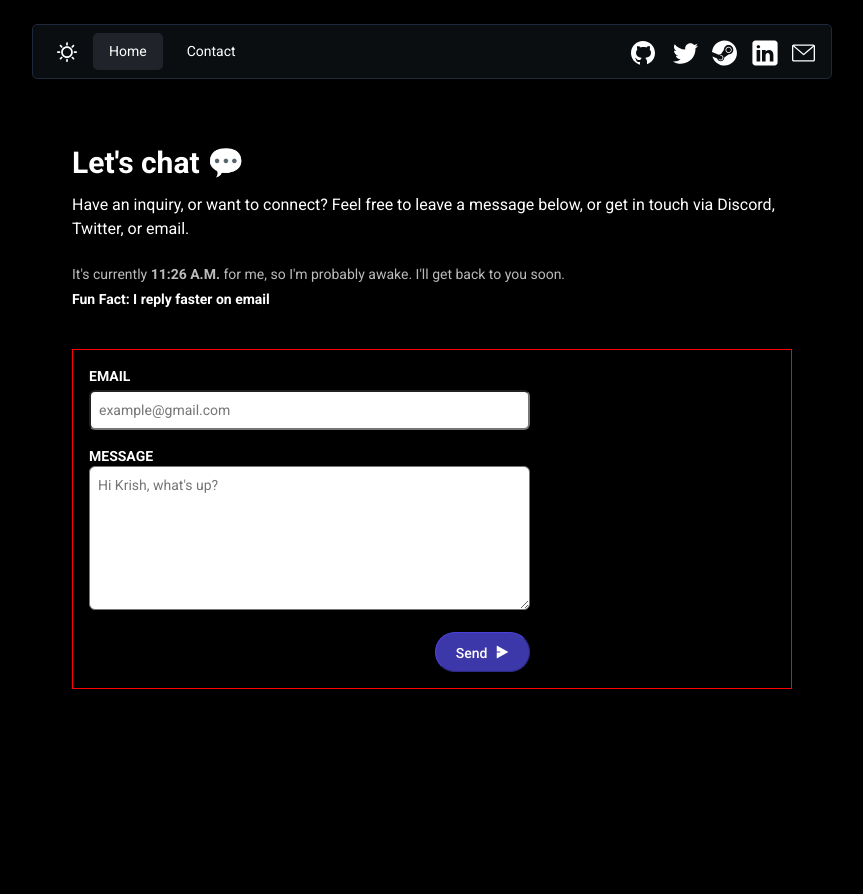
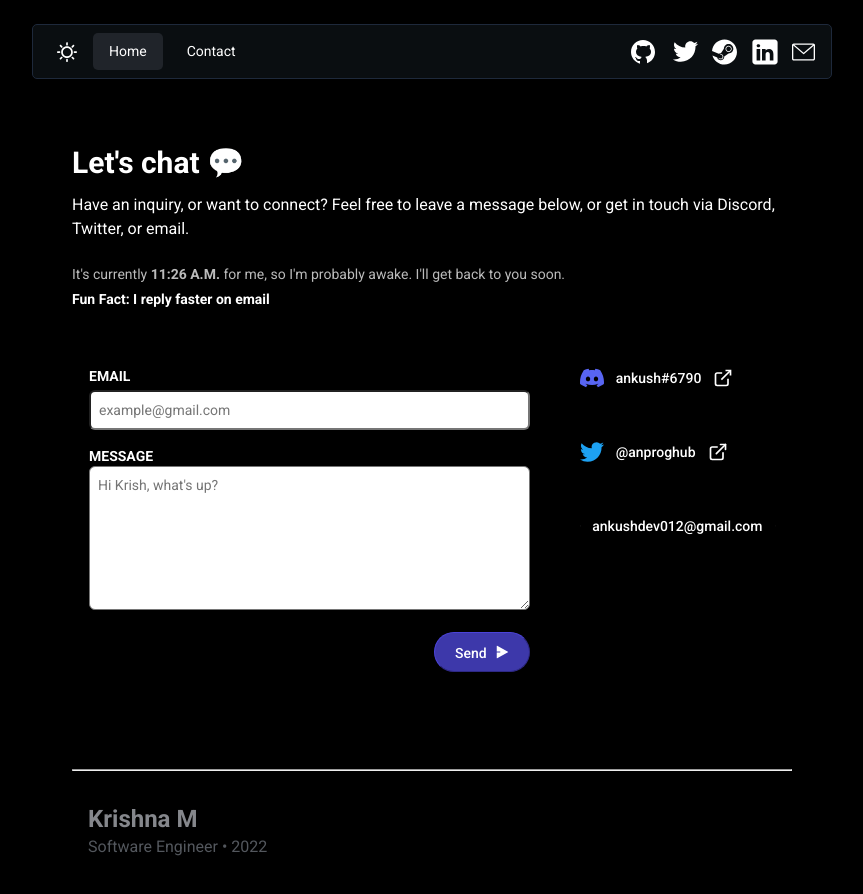
Before and after one commit to krish-1010/website, a React (Create React App) app: page /contact in a window 1280 px wide. Shown: the top 894 px of the page, without its empty margins (208-1071 px from the left). Built offline with nearby package versions, Linux system fonts and the light colour scheme.

Commit message:
updated contact page

```diff
--- a/src/App.css
+++ b/src/App.css
@@ -476,7 +476,7 @@ a {
   background-color: rgba(32, 36, 42,0.5);
 }
 
-.dark svg {
+.dark .nsvg {
   fill: white;
 }
 
@@ -587,10 +587,9 @@ a {
 
 .cbox {
   display: grid;
-  grid-template-columns: repeat(3,minmax(0,1fr));
+  grid-template-columns: repeat(3, 1fr);
   gap: 1rem;
   margin-bottom: 5rem;
-  border: 1px solid red;
 }
 
 .cp2 {
@@ -600,6 +599,8 @@ a {
 .grid1 {
   grid-column: span 2/ span 2;
   padding: 1rem;
+  border: 1px solid black;
+  border-radius: 0.375rem;
 }
 
 .gridh1 {
@@ -663,6 +664,10 @@ a {
   border-radius: 9999px;
 }
 
+.dark .sendbtn {
+  fill: white;
+}
+
 .sendtxt {
   margin-top: 2px;
   font-weight: 500;
@@ -683,3 +688,64 @@ a {
   border-color: rgb(75, 67, 217);
   color: white;
 }
+
+.grid2 {
+  grid-row: auto;
+}
+
+.a1 {
+  display: flex;
+  flex-direction: row;
+  align-items: center;
+  cursor: pointer;
+  margin-bottom: 1rem;
+  padding: 1rem;
+  border: 1px solid black;
+  border-radius: 0.375rem;
+}
+
+/* .a1:hover {
+  transform: perspective(600px) rotateX(0deg) rotateY(0deg) scale(1);
+  transition-duration: 0.15s;
+} */
+
+.svg1 {
+  display: block;
+  width: 1.5rem;
+  height: 1.5rem;
+}
+
+.goto {
+  width: 1.25em;
+  height: 1.25em;
+  display: block;
+  font-size: 16px;
+}
+
+.githubh1 {
+  font-weight: 500;
+  font-size: 0.875rem;
+  line-height: 1.25rem;
+  margin-left: 0.75rem;
+  margin-right: 0.75rem;
+}
+
+a {
+  margin-top: 0;
+}
+
+.discord {
+  color: #5865f2;
+}
+
+.mail {
+  color: #1da1f2;
+}
+
+.dark .discord {
+  color: #5865f2;
+}
+
+.dark svg #mail {
+  color: #1da1f2;
+}
--- a/src/components/ContactMain.js
+++ b/src/components/ContactMain.js
@@ -1,3 +1,5 @@
+import Footer from './Footer'
+
 export default function ContactMain(props) {
   return (
     <div id="cContainer" className={props.darkMode ? "dark" : ""}>
@@ -28,8 +30,8 @@ export default function ContactMain(props) {
               id=""
               cols="30"
               rows="10"
-              placeholder="Hi Krish, what's up?">
-            </textarea>
+              placeholder="Hi Krish, what's up?"
+            ></textarea>
             <div className="send">
               <p className="hacky"></p>
               <button className="sendbtn">
@@ -51,8 +53,113 @@ export default function ContactMain(props) {
               </button>
             </div>
           </div>
-          <div className="grid2"></div>
+          <div className="grid2">
+            <a className="a1" href="https://www.google.com">
+              <svg
+                className="svg1 discord"
+                stroke="currentColor"
+                fill="currentColor"
+                stroke-width="0"
+                role="img"
+                viewBox="0 0 24 24"
+                // class="w-6 h-6 text-[#5865F2]"
+                height="1em"
+                width="1em"
+                xmlns="http://www.w3.org/2000/svg"
+              >
+                <title></title>
+                <path d="M20.317 4.3698a19.7913 19.7913 0 00-4.8851-1.5152.0741.0741 0 00-.0785.0371c-.211.3753-.4447.8648-.6083 1.2495-1.8447-.2762-3.68-.2762-5.4868 0-.1636-.3933-.4058-.8742-.6177-1.2495a.077.077 0 00-.0785-.037 19.7363 19.7363 0 00-4.8852 1.515.0699.0699 0 00-.0321.0277C.5334 9.0458-.319 13.5799.0992 18.0578a.0824.0824 0 00.0312.0561c2.0528 1.5076 4.0413 2.4228 5.9929 3.0294a.0777.0777 0 00.0842-.0276c.4616-.6304.8731-1.2952 1.226-1.9942a.076.076 0 00-.0416-.1057c-.6528-.2476-1.2743-.5495-1.8722-.8923a.077.077 0 01-.0076-.1277c.1258-.0943.2517-.1923.3718-.2914a.0743.0743 0 01.0776-.0105c3.9278 1.7933 8.18 1.7933 12.0614 0a.0739.0739 0 01.0785.0095c.1202.099.246.1981.3728.2924a.077.077 0 01-.0066.1276 12.2986 12.2986 0 01-1.873.8914.0766.0766 0 00-.0407.1067c.3604.698.7719 1.3628 1.225 1.9932a.076.076 0 00.0842.0286c1.961-.6067 3.9495-1.5219 6.0023-3.0294a.077.077 0 00.0313-.0552c.5004-5.177-.8382-9.6739-3.5485-13.6604a.061.061 0 00-.0312-.0286zM8.02 15.3312c-1.1825 0-2.1569-1.0857-2.1569-2.419 0-1.3332.9555-2.4189 2.157-2.4189 1.2108 0 2.1757 1.0952 2.1568 2.419 0 1.3332-.9555 2.4189-2.1569 2.4189zm7.9748 0c-1.1825 0-2.1569-1.0857-2.1569-2.419 0-1.3332.9554-2.4189 2.1569-2.4189 1.2108 0 2.1757 1.0952 2.1568 2.419 0 1.3332-.946 2.4189-2.1568 2.4189Z"></path>
+              </svg>
+              <h1 className="githubh1">ankush#6790</h1>
+              <svg
+                stroke="currentColor"
+                fill="none"
+                stroke-width="2"
+                viewBox="0 0 24 24"
+                className="goto"
+
+                height="1em"
+                width="1em"
+                xmlns="http://www.w3.org/2000/svg"
+              >
+                <path d="M18 13v6a2 2 0 0 1-2 2H5a2 2 0 0 1-2-2V8a2 2 0 0 1 2-2h6"></path>
+                <polyline points="15 3 21 3 21 9"></polyline>
+                <line x1="10" y1="14" x2="21" y2="3"></line>
+              </svg>
+            </a>
+            <a className="a1" href="https://www.google.com">
+              <svg
+                className="svg1 mail"
+                id="mail"
+                stroke="currentColor"
+                fill="currentColor"
+                stroke-width="0"
+                role="img"
+                viewBox="0 0 24 24"
+                // class="w-6 h-6 text-[#1DA1F2]"
+                height="1em"
+                width="1em"
+                xmlns="http://www.w3.org/2000/svg"
+              >
+                <title></title>
+                <path d="M23.953 4.57a10 10 0 01-2.825.775 4.958 4.958 0 002.163-2.723c-.951.555-2.005.959-3.127 1.184a4.92 4.92 0 00-8.384 4.482C7.69 8.095 4.067 6.13 1.64 3.162a4.822 4.822 0 00-.666 2.475c0 1.71.87 3.213 2.188 4.096a4.904 4.904 0 01-2.228-.616v.06a4.923 4.923 0 003.946 4.827 4.996 4.996 0 01-2.212.085 4.936 4.936 0 004.604 3.417 9.867 9.867 0 01-6.102 2.105c-.39 0-.779-.023-1.17-.067a13.995 13.995 0 007.557 2.209c9.053 0 13.998-7.496 13.998-13.985 0-.21 0-.42-.015-.63A9.935 9.935 0 0024 4.59z"></path>
+              </svg>
+              <h1 className="ktweet githubh1">@anproghub</h1>
+              <svg
+                stroke="currentColor"
+                fill="none"
+                stroke-width="2"
+                viewBox="0 0 24 24"
+                stroke-linecap="round"
+                stroke-linejoin="round"
+                className="goto"
+                height="1em"
+                width="1em"
+                xmlns="http://www.w3.org/2000/svg"
+              >
+                <path d="M18 13v6a2 2 0 0 1-2 2H5a2 2 0 0 1-2-2V8a2 2 0 0 1 2-2h6"></path>
+                <polyline points="15 3 21 3 21 9"></polyline>
+                <line x1="10" y1="14" x2="21" y2="3"></line>
+              </svg>
+            </a>
+            <a className="a1 a3" href="https://www.google.com">
+              <svg
+                stroke="currentColor"
+                fill="none"
+                stroke-width="2"
+                viewBox="0 0 24 24"
+                stroke-linecap="round"
+                stroke-linejoin="round"
+                className="svg1"
+                height="1em"
+                width="1em"
+                xmlns="http://www.w3.org/2000/svg"
+              >
+                <path d="M4 4h16c1.1 0 2 .9 2 2v12c0 1.1-.9 2-2 2H4c-1.1 0-2-.9-2-2V6c0-1.1.9-2 2-2z"></path>
+                <polyline points="22,6 12,13 2,6"></polyline>
+              </svg>
+              <h1 className="mymail githubh1">ankushdev012@gmail.com</h1>
+              <svg
+                stroke="currentColor"
+                fill="none"
+                stroke-width="2"
+                viewBox="0 0 24 24"
+                stroke-linecap="round"
+                stroke-linejoin="round"
+                class="goto"
+                height="1em"
+                width="1em"
+                xmlns="http://www.w3.org/2000/svg"
+              >
+                <path d="M18 13v6a2 2 0 0 1-2 2H5a2 2 0 0 1-2-2V8a2 2 0 0 1 2-2h6"></path>
+                <polyline points="15 3 21 3 21 9"></polyline>
+                <line x1="10" y1="14" x2="21" y2="3"></line>
+              </svg>
+            </a>
+          </div>
         </div>
+        <hr></hr>
+        <Footer></Footer>
       </div>
     </div>
   );
--- a/src/components/NavBox.js
+++ b/src/components/NavBox.js
@@ -11,7 +11,7 @@ export default function Navbar(props) {
         </span> */}
         <button className="mode" onClick={props.toggleDarkMode}>
           <svg
-            className="sun"
+            className="sun nsvg"
             fill="#000000"
             xmlns="http://www.w3.org/2000/svg"
             viewBox="0 0 24 24"
@@ -35,7 +35,7 @@ export default function Navbar(props) {
       <div className="right">
         <a href="https://google.com" target="_blank" rel="noopener">
           <svg
-            className="pointer github"
+            className="pointer github nsvg"
             id="github"
             fill="#000000"
             xmlns="http://www.w3.org/2000/svg"
@@ -48,7 +48,7 @@ export default function Navbar(props) {
 
         <a href="https://google.com" target="_blank" rel="noopener">
           <svg
-            className="pointer twitter"
+            className="pointer twitter nsvg"
             fill="#000000"
             xmlns="http://www.w3.org/2000/svg"
             viewBox="0 0 30 30"
@@ -60,7 +60,7 @@ export default function Navbar(props) {
 
         <a href="https://google.com" target="_blank" rel="noopener">
           <svg
-            className="pointer steam"
+            className="pointer steam nsvg"
             width="25px"
             height="30"
             viewBox="0 0 32 32"
@@ -72,7 +72,7 @@ export default function Navbar(props) {
 
         <a href="https://google.com" target="_blank" rel="noopener">
           <svg
-            className="pointer linkedin"
+            className="pointer linkedin nsvg"
             fill="#000000"
             xmlns="http://www.w3.org/2000/svg"
             viewBox="0 0 50 50"
@@ -84,7 +84,7 @@ export default function Navbar(props) {
 
         <a href="https://google.com" target="_blank" rel="noopener">
           <svg
-            className="pointer mail"
+            className="pointer mail nsvg"
             id="mail"
             xmlns="http://www.w3.org/2000/svg"
             width="23px"
```
